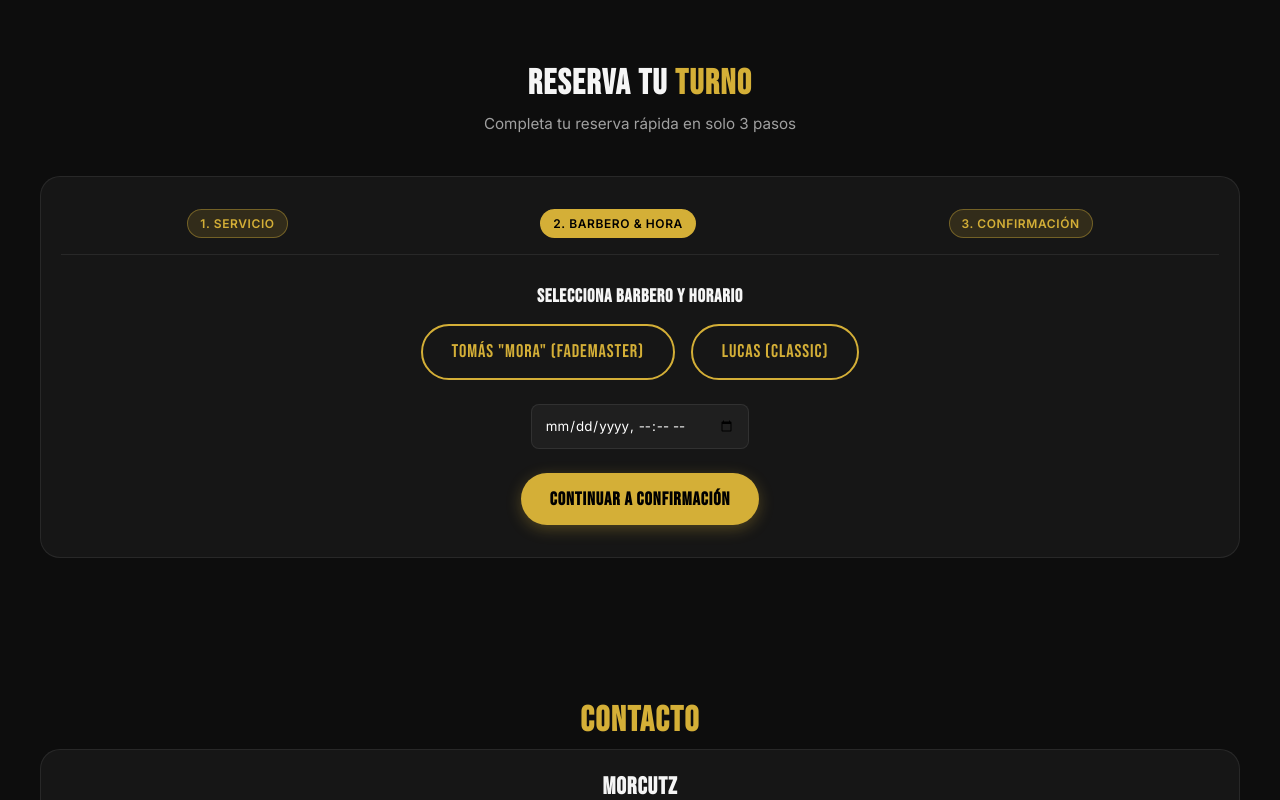
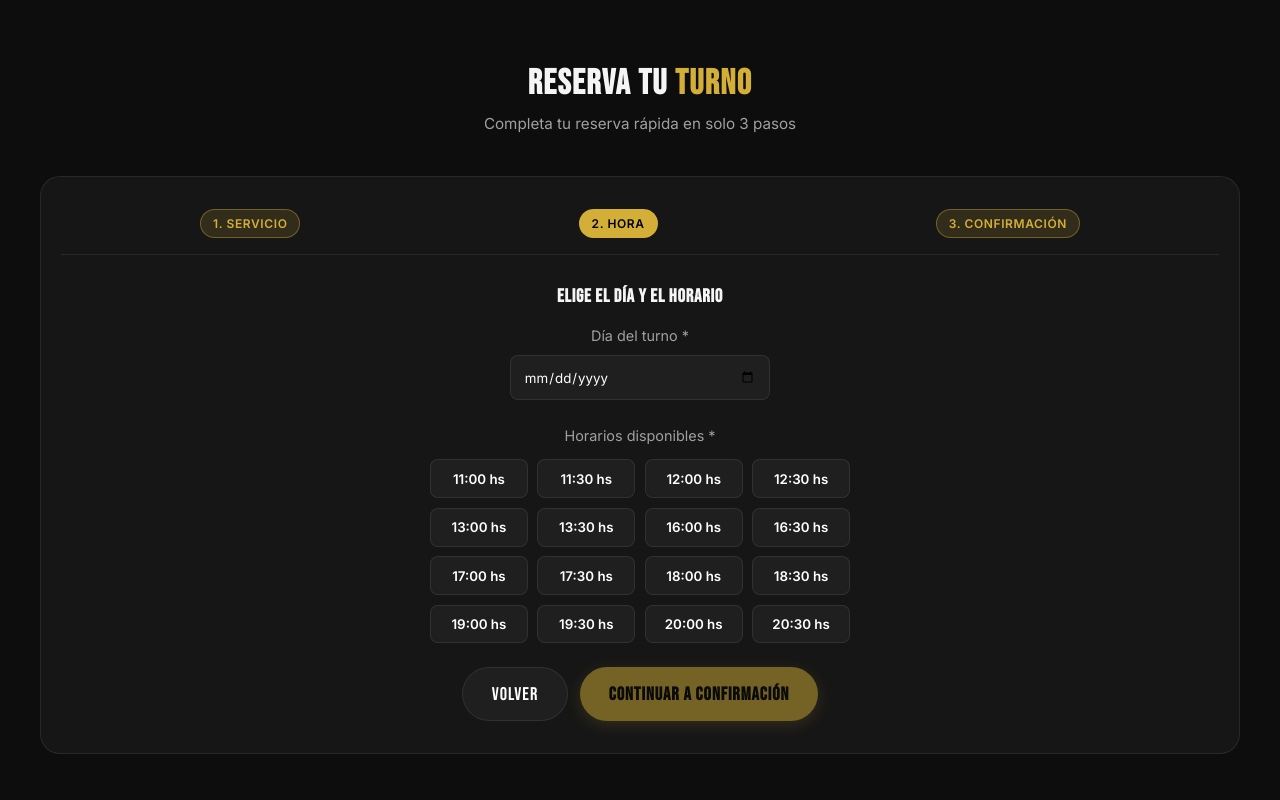
Before and after one commit to morcutz/onlinepage, a plain HTML site: page index.html in a window 1280 px wide. Both pictures are taken after a click on the button 345 px from the left and 1207 px from the top of the page. Shown: the part 807-1607 px from the top of the page. Drawn offline with Linux system fonts and the light colour scheme.

Commit message:
Add files via upload

```diff
--- a/index.html
+++ b/index.html
@@ -41,7 +41,7 @@
             <div id="booking-wizard">
                 <div style="display: flex; justify-content: space-around; margin-bottom: 2rem; border-bottom: 1px solid var(--border-color); padding-bottom: 1rem;">
                     <span id="step-1-indicator" class="badge" style="background: var(--accent-gold); color: #000;">1. Servicio</span>
-                    <span id="step-2-indicator" class="badge">2. Barbero & Hora</span>
+                    <span id="step-2-indicator" class="badge">2. Hora</span>
                     <span id="step-3-indicator" class="badge">3. Confirmación</span>
                 </div>
 
@@ -54,7 +54,7 @@
                                 <span class="service-name">Corte MORCUTZ</span>
                                 <span class="service-price">$XX</span>
                             </div>
-                            <div class="service-meta">⏱ 45 min</div>
+                            <div class="service-meta">⏱ 40 min</div>
                             <p class="service-desc">Asesoramiento de visajismo, degradado fade a elección, lavado y peinado final.</p>
                         </button>
                         <button class="service-card" onclick="selectService('Full Experience (Corte + Peinado)', '$XX')">
@@ -63,21 +63,33 @@
                                 <span class="service-price">$XX</span>
                             </div>
                             <div class="service-meta">⏱ 60 min</div>
-                            <p class="service-desc">Corte MORCUTZ + Ritual spa de barba con toalla caliente y bebida de cortesía.</p>
+                            <p class="service-desc">Corte MORCUTZ + Muestra de peinado y bebida de cortesía.</p>
                         </button>
                     </div>
                 </div>
 
-                <!-- Step 2: Barbero & Fecha -->
+                <!-- Step 2: Fecha y Hora -->
                 <div id="step-2" class="booking-step" style="display: none;">
-                    <h3 style="margin-bottom: 1rem;">Selecciona Barbero y Horario</h3>
-                    <div style="display: flex; gap: 1rem; justify-content: center; margin-bottom: 1.5rem;">
-                        <button class="btn btn-outline" onclick="selectBarber('Mora (FadeMaster)')">Tomás "Mora" (FadeMaster)</button>
-                        <button class="btn btn-outline" onclick="selectBarber('Lucas (Classic)')">Lucas (Classic)</button>
+                    <h3 style="margin-bottom: 1rem;">Elige el día y el horario</h3>
+
+                    <div style="margin-bottom: 1.5rem;">
+                        <label for="booking-date" style="display: block; margin-bottom: 0.5rem; color: var(--text-secondary); font-size: 0.9rem;">Día del turno *</label>
+                        <input type="date" id="booking-date" required onchange="validateStep2()" style="background: var(--bg-card); color: #fff; border: 1px solid var(--border-color); padding: 0.8rem; border-radius: var(--radius-sm); font-family: inherit; width: 100%; max-width: 260px;">
                     </div>
-                    <input type="datetime-local" id="booking-time" style="background: var(--bg-card); color: #fff; border: 1px solid var(--border-color); padding: 0.8rem; border-radius: var(--radius-sm); font-family: inherit; margin-bottom: 1.5rem;">
-                    <br>
-                    <button class="btn btn-primary" onclick="goToStep(3)">Continuar a Confirmación</button>
+
+                    <div style="margin-bottom: 1.5rem;">
+                        <p style="margin-bottom: 0.75rem; color: var(--text-secondary); font-size: 0.9rem;">Horarios disponibles *</p>
+                        <div id="time-slots-container" style="display: grid; grid-template-columns: repeat(auto-fit, minmax(95px, 1fr)); gap: 0.6rem; max-width: 420px; margin: 0 auto;">
+                        <!-- Los botones se generan desde booking.js -->
+                        </div>
+                    </div>
+
+                    <p id="step-2-error" style="color: #ef4444; font-size: 0.85rem; margin-bottom: 1rem; display: none;">Por favor, selecciona un día y un horario para continuar.</p>
+
+                    <div style="display: flex; gap: 0.75rem; justify-content: center;">
+                        <button type="button" class="btn" onclick="goToStep(1)" style="background: var(--bg-card); color: #fff; border: 1px solid var(--border-color);">Volver</button>
+                        <button type="button" id="btn-to-step-3" class="btn btn-primary" onclick="goToStep(3)" disabled style="opacity: 0.5; cursor: not-allowed;">Continuar a Confirmación</button>
+                    </div>
                 </div>
 
                 <!-- Step 3: Confirmación -->
@@ -86,7 +98,7 @@
                     <p id="booking-summary" style="color: var(--accent-gold); margin-bottom: 1.5rem; font-size: 1.1rem;"></p>
                     <form onsubmit="confirmBooking(event)" style="display: flex; flex-direction: column; gap: 1rem; max-width: 400px; margin: 0 auto;">
                         <input type="text" placeholder="Tu Nombre Completo" required style="padding: 0.8rem; background: var(--bg-card); border: 1px solid var(--border-color); color: #fff; border-radius: var(--radius-sm);">
-                        <input type="tel" placeholder="Tu Teléfono (WhatsApp)" required style="padding: 0.8rem; background: var(--bg-card); border: 1px solid var(--border-color); color: #fff; border-radius: var(--radius-sm);">
+                        <input type="email" placeholder="Tu mail" required style="padding: 0.8rem; background: var(--bg-card); border: 1px solid var(--border-color); color: #fff; border-radius: var(--radius-sm);">
                         <button type="submit" class="btn btn-primary">CONFIRMAR TURNO</button>
                     </form>
                 </div>
--- a/js/booking.js
+++ b/js/booking.js
@@ -4,8 +4,43 @@ let selectedBooking = {
     service: '',
     price: '',
     barber: '',
+    date: '',
+    hour: '',
     time: ''
 };
+
+const availableHours = [
+    "11:00", "11:30", "12:00", "12:30",
+    "13:00", "13:30", "16:00", "16:30",
+    "17:00", "17:30", "18:00", "18:30",
+    "19:00", "19:30", "20:00", "20:30"
+];
+
+// Configurar fecha mínima (hoy) y renderizar botones al cargar
+document.addEventListener('DOMContentLoaded', () => {
+    const dateInput = document.getElementById('booking-date');
+    if (dateInput) {
+        const today = new Date().toISOString().split('T')[0];
+        dateInput.min = today;
+    }
+    renderTimeButtons();
+});
+
+function renderTimeButtons() {
+    const container = document.getElementById('time-slots-container');
+    if (!container) return;
+
+    container.innerHTML = availableHours.map(hour => `
+        <button
+            type="button"
+            class="time-slot-btn"
+            data-hour="${hour}"
+            onclick="selectHour('${hour}')"
+            style="padding: 0.65rem; background: var(--bg-card); color: #fff; border: 1px solid var(--border-color); border-radius: var(--radius-sm); cursor: pointer; font-weight: 600; transition: all 0.2s;">
+            ${hour} hs
+        </button>
+    `).join('');
+}
 
 function selectService(serviceName, price) {
     selectedBooking.service = serviceName;
@@ -13,16 +48,58 @@ function selectService(serviceName, price) {
     goToStep(2);
 }
 
-function selectBarber(barberName) {
-    selectedBooking.barber = barberName;
-    alert(`Barbero seleccionado: ${barberName}`);
+function selectHour(hour) {
+    selectedBooking.hour = hour;
+
+    // Resaltar botón seleccionado
+    document.querySelectorAll('.time-slot-btn').forEach(btn => {
+        if (btn.dataset.hour === hour) {
+            btn.style.background = 'var(--accent-gold)';
+            btn.style.color = '#000';
+            btn.style.borderColor = 'var(--accent-gold)';
+        } else {
+            btn.style.background = 'var(--bg-card)';
+            btn.style.color = '#fff';
+            btn.style.borderColor = 'var(--border-color)';
+        }
+    });
+
+    validateStep2();
+}
+
+function validateStep2() {
+    const dateInput = document.getElementById('booking-date');
+    const nextBtn = document.getElementById('btn-to-step-3');
+    const errorMsg = document.getElementById('step-2-error');
+
+    selectedBooking.date = dateInput ? dateInput.value : '';
+    const isValid = Boolean(selectedBooking.date && selectedBooking.hour);
+
+    if (nextBtn) {
+        nextBtn.disabled = !isValid;
+        nextBtn.style.opacity = isValid ? '1' : '0.5';
+        nextBtn.style.cursor = isValid ? 'pointer' : 'not-allowed';
+    }
+
+    if (isValid && errorMsg) {
+        errorMsg.style.display = 'none';
+    }
+
+    return isValid;
 }
 
 function goToStep(stepNumber) {
+    // Bloquear avance al paso 3 si falta día u horario
+    if (stepNumber === 3 && !validateStep2()) {
+        const errorMsg = document.getElementById('step-2-error');
+        if (errorMsg) errorMsg.style.display = 'block';
+        return;
+    }
+
     document.querySelectorAll('.booking-step').forEach(step => step.style.display = 'none');
     document.getElementById(`step-${stepNumber}`).style.display = 'block';
 
-    // Update Indicators
+    // Actualizar indicadores
     for (let i = 1; i <= 3; i++) {
         const ind = document.getElementById(`step-${i}-indicator`);
         if (i === stepNumber) {
@@ -35,17 +112,24 @@ function goToStep(stepNumber) {
     }
 
     if (stepNumber === 3) {
-        const timeInput = document.getElementById('booking-time').value;
-        selectedBooking.time = timeInput ? new Date(timeInput).toLocaleString() : 'Fecha a definir en WhatsApp';
+        const [year, month, day] = selectedBooking.date.split('-');
+        const formattedDate = `${day}/${month}/${year}`;
+        selectedBooking.time = `${formattedDate} a las ${selectedBooking.hour} hs`;
+
         document.getElementById('booking-summary').innerText =
-            `Servicio: ${selectedBooking.service} | Barbero: ${selectedBooking.barber || 'Cualquiera'} | Horario: ${selectedBooking.time}`;
+            `Servicio: ${selectedBooking.service} | Turno: ${selectedBooking.time}`;
     }
 }
 
 function confirmBooking(event) {
     event.preventDefault();
-    alert(`¡Reserva confirmada con éxito!
+    alert(`¡Reserva confirmada con éxito!\n\nServicio: ${selectedBooking.service}\nFecha y hora: ${selectedBooking.time}\n\nEn breve recibirás un recordatorio por mail.`);
 
-Te esperamos para tu ${selectedBooking.service}. En breve recibirás un recordatorio por WhatsApp.`);
+    // Resetear estado
+    selectedBooking = { service: '', price: '', barber: '', date: '', hour: '', time: '' };
+    const dateInput = document.getElementById('booking-date');
+    if (dateInput) dateInput.value = '';
+    renderTimeButtons();
+    validateStep2();
     goToStep(1);
 }
```
